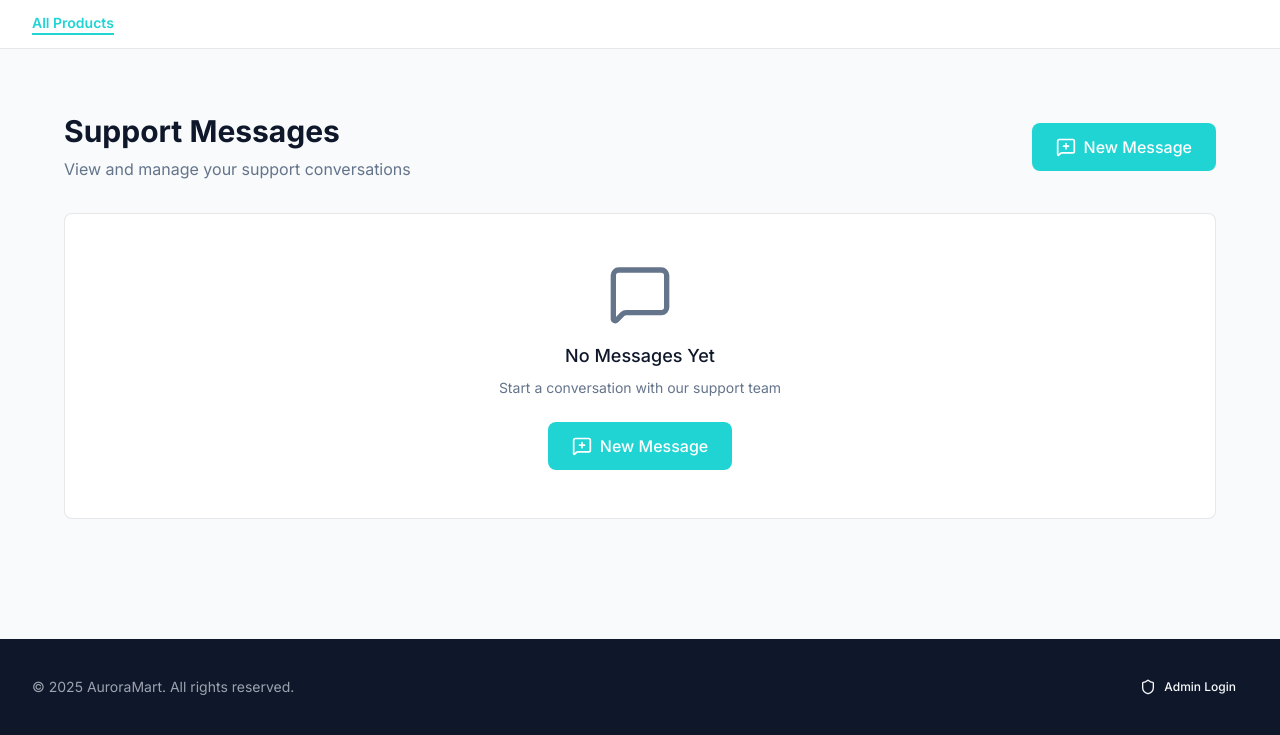
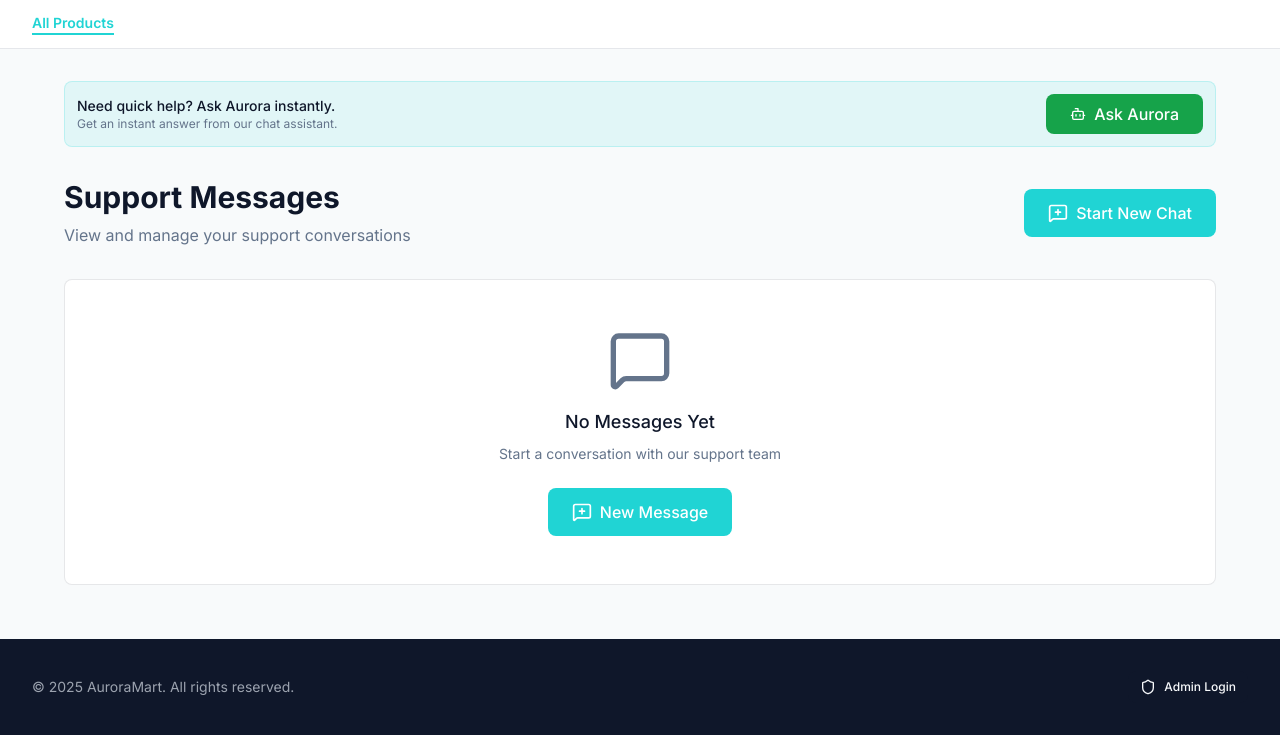
Before and after one commit to happyweijie/AuroraMart, a Django app: template auroramart/templates/storefront/chat_list.html in a window 1280 px wide. Shown: the part 65-800 px from the top of the page. Run offline with Django 4.2, Linux system fonts and the light colour scheme; the template is opened without the code that fills it, so the values that code supplies are empty; some libraries are stand-ins or nearby versions.

Commit message:
banner for AuroraMart in storefront support chat list

```diff
--- a/auroramart/templates/storefront/chat_list.html
+++ b/auroramart/templates/storefront/chat_list.html
@@ -3,18 +3,38 @@
 {% block title %}Support Messages - AuroraMart{% endblock %}
 
 {% block page_content %}
-<div class="max-w-7xl mx-auto px-4 sm:px-6 lg:px-8 py-8">
+<!-- Quick help banner -->
+<div class="max-w-7xl mx-auto px-4 sm:px-6 lg:px-8 mb-8">
+    <div class="bg-cyan/10 border border-cyan/20 rounded-lg p-3 flex items-center justify-between">
+        <div>
+            <p class="text-sm font-medium text-foreground">Need quick help? Ask Aurora instantly.</p>
+            <p class="text-xs text-muted-foreground">Get an instant answer from our chat assistant.</p>
+        </div>
+        <div>
+            <!-- Change colour of Ask Aurora button to be more distinct from the Start New Chat button-->
+            <a href="#" class="inline-flex items-center gap-2 px-6 py-2 bg-green-600 text-white rounded-lg font-medium hover:bg-green-700 transition-colors whitespace-nowrap">
+                <i data-lucide="bot" class="w-4 h-4"></i>
+                Ask Aurora
+            </a>
+        </div>
+    </div>
+</div>
+
+<div class="max-w-7xl mx-auto px-4 sm:px-6 lg:px-8">
+
     <!-- Page Header -->
     <div class="flex items-center justify-between mb-8">
         <div>
             <h1 class="text-3xl font-bold text-foreground mb-2">Support Messages</h1>
             <p class="text-muted-foreground">View and manage your support conversations</p>
         </div>
-        <a href="{% url 'storefront:chat_create' %}"
-           class="px-6 py-3 bg-cyan text-white font-medium rounded-lg hover:bg-cyan/90 transition-colors flex items-center gap-2">
-            <i data-lucide="message-square-plus" class="w-5 h-5"></i>
-            New Message
-        </a>
+        <div class="flex items-center gap-4">
+            <a href="{% url 'storefront:chat_create' %}"
+               class="px-6 py-3 bg-cyan text-white font-medium rounded-lg hover:bg-cyan/90 transition-colors flex items-center gap-2">
+                <i data-lucide="message-square-plus" class="w-5 h-5"></i>
+                Start New Chat
+            </a>
+        </div>
     </div>
 
     {% if chat_sessions %}
```
